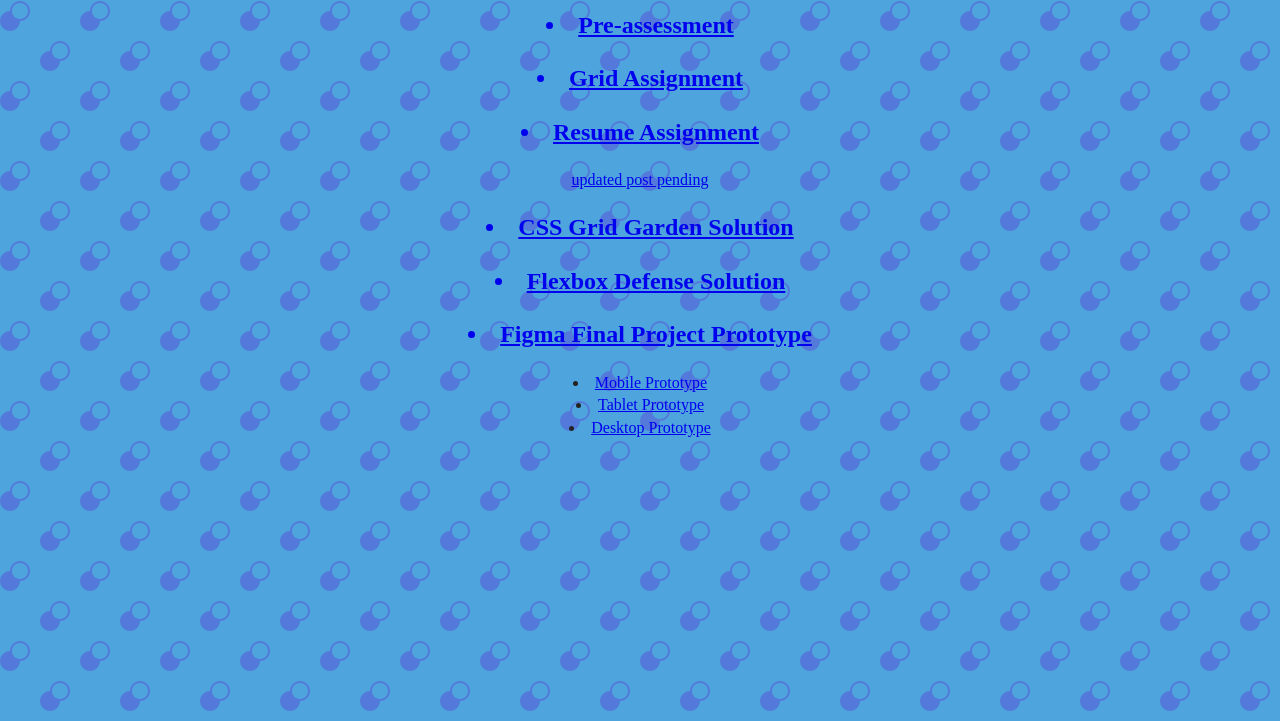
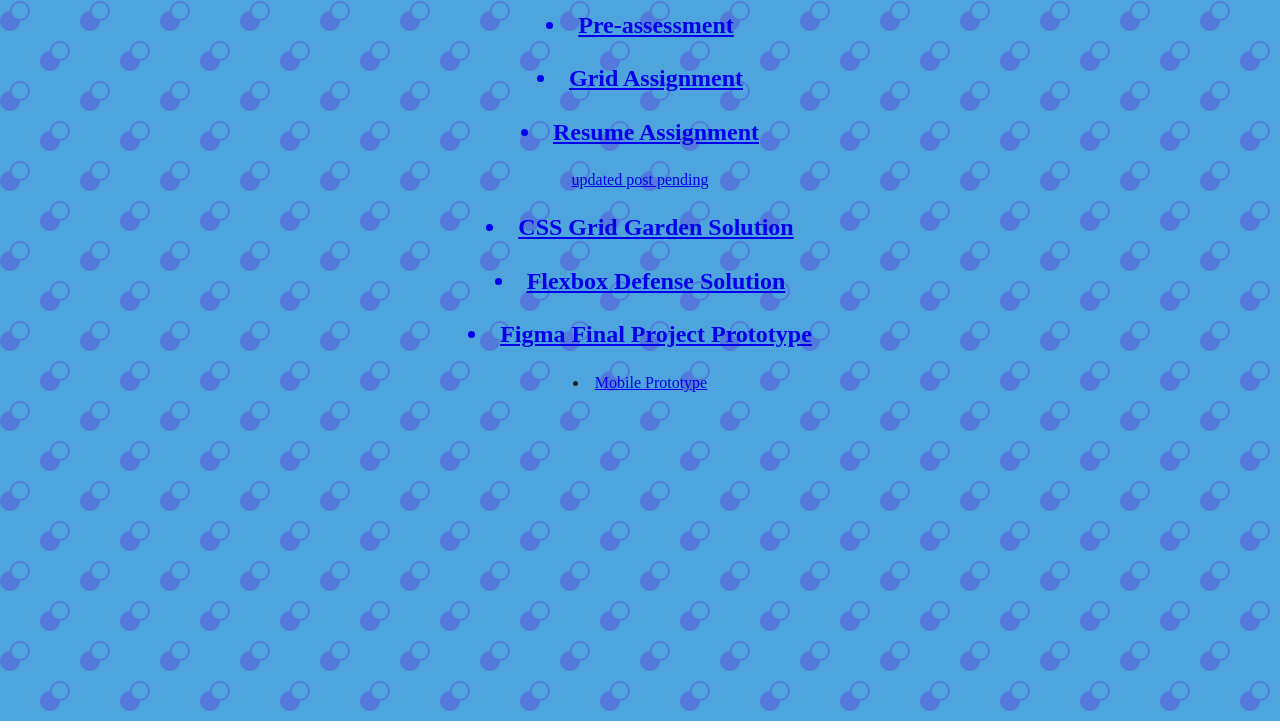
Before and after one commit to jermatthey/ifsc-3342, a plain HTML site: page index.html in a window 1280 px wide. Shown: the part 79-800 px from the top of the page. Drawn offline with Linux system fonts and the light colour scheme.

```diff
--- a/index.html
+++ b/index.html
@@ -38,9 +38,7 @@
 <h2><a href="https://www.figma.com/file/860P8VfXxKvqVEAOYGgrjA/Vortex-Prototype?node-id=2%3A214">
   <li>Figma Final Project Prototype</li></h2>
   <li><a href="https://www.figma.com/proto/860P8VfXxKvqVEAOYGgrjA/Vortex-Prototype?node-id=1%3A2&viewport=93%2C155%2C0.19605715572834015&scaling=scale-down&page-id=0%3A1">Mobile Prototype</a></li>
-  <li><a href="https://www.figma.com/proto/860P8VfXxKvqVEAOYGgrjA/Vortex-Prototype?node-id=2%3A212&viewport=93%2C155%2C0.19605715572834015&scaling=scale-down&page-id=0%3A1">Tablet Prototype</a></li>
-  <li><a href="https://www.figma.com/proto/860P8VfXxKvqVEAOYGgrjA/Vortex-Prototype?node-id=2%3A214&viewport=107%2C138%2C0.19605715572834015&scaling=scale-down&page-id=0%3A1">Desktop Prototype</a></li>
-  </ul>
+
   </div>
 </body>
 </html>
```
